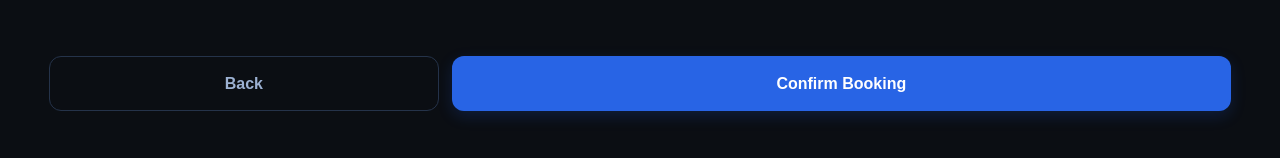
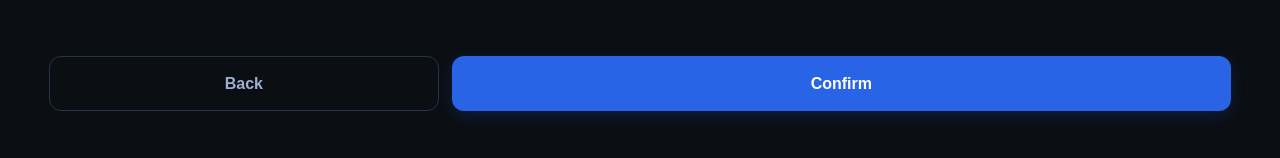
Before and after one commit to dhamechayagnik1-rgb/new-node-js-update, a React (Vite) app in the folder React_Web/React/: page /booking in a window 1280 px wide. Both pictures are taken after a click on the button "Continue". Shown: the part 1034-1192 px from the top of the page. Built offline with nearby package versions, Linux system fonts and the light colour scheme.

Commit message:
this is loading yes

```diff
--- a/React_Web/React/src/adminpanel/admin.jsx
+++ b/React_Web/React/src/adminpanel/admin.jsx
@@ -1,7 +1,7 @@
 import { useContext, useEffect, useState } from 'react'
 import './admin.css'
 import { DisplayContext } from '../context'
-import { collection, getDocs } from "firebase/firestore";
+import { collection, deleteDoc, doc, getDocs,onSnapshot  } from "firebase/firestore";
 import { db } from '../firebaseinit';
 function Admin() {
 
@@ -28,8 +28,32 @@ function Admin() {
 
         fetchDate()
 
+        const unsub =  onSnapshot(collection(db,"blogs"), (snapShot) => {
+            const blogs = snapShot.docs.map((doc) => {
+                    return{
+                        id: doc.id,
+                        ...doc.data()
+                    }
+                })
+                console.log(blogs);
+                setBlognew(blogs);
+        })
+
     }, [])
 
+
+    async function removeData(id) {
+        console.log("Delete ID:", id);
+
+        const docRef = doc(db, "blogs", id);
+
+        try {
+            await deleteDoc(docRef);
+            console.log("Document deleted successfully");
+        } catch (error) {
+            console.log("Delete error:", error);
+        }
+    }
 
 
 
@@ -46,7 +70,7 @@ function Admin() {
                 <div class="admi-list">
 
                     {blognew.map((blog, index) => (
-                        <div class="contact-cards">
+                        <div class="contact-cards" key={index}>
 
                             <div class="contact-infos">
 
@@ -79,7 +103,7 @@ function Admin() {
 
                             </div>
 
-                            <button class="remove-btn">
+                            <button class="remove-btn" onClick={() => removeData(blog.id)}>
                                 Remove
                             </button>
 
--- a/React_Web/React/src/booking_pages/MainBookingp.jsx
+++ b/React_Web/React/src/booking_pages/MainBookingp.jsx
@@ -23,12 +23,16 @@ function MainBookingp(props) {
     const [blogs, setBlogs] = useState([]);
     const [Text, setText] = useState("")
     const isAdmin = window.location.pathname === "/admin";
+    const [loading, setLoading] = useState(false);
 
 
     async function handleSubmit(e) {
 
+        setLoading(true);
         e.preventDefault();
 
+        try {
+            // Yaha tumhara Firebase / API wala code
             setBlogs([{
                 name: formData.name, mobile: formData.mobile
                 , email: formData.email, company: formData.company
@@ -46,6 +50,13 @@ function MainBookingp(props) {
             //console.log("Document written with ID: ", docRef.id);
             console.log(blogs);
             setformData({ text: "", name: "", mobile: "", email: "", company: "", content: "" });
+
+        } catch (error) {
+            console.error(error);
+
+        } finally {
+            setLoading(false);
+        }
 
     }
 
@@ -98,7 +109,7 @@ function MainBookingp(props) {
 
 
                     </div>
-                    <DisplayContext.Provider value={{ handleSubmit, slide, setSlide, active, setActive, formData, setformData, blogs, setBlogs }} >
+                    <DisplayContext.Provider value={{ handleSubmit, loading, setLoading, slide, setSlide, active, setActive, formData, setformData, blogs, setBlogs }} >
                         {slide == 1 ? <ThirdBooking /> : slide == 0 ? <FirstBookingPage /> : null}
                         {isAdmin ? (
                             <Admin />
--- a/React_Web/React/src/booking_pages/ThirdBooking.css
+++ b/React_Web/React/src/booking_pages/ThirdBooking.css
@@ -231,7 +231,7 @@ body {
 
 .confirm-btn {
     height: 55px;
-
+    width: 100%;
     border: none;
     border-radius: 12px;
 
@@ -246,6 +246,10 @@ body {
     box-shadow: 0 5px 15px rgba(30, 90, 220, 0.20);
 
     transition: 0.2s ease;
+
+    display: flex;
+    align-items: center;
+    justify-content: center;
 }
 
 .confirm-btn:hover {
@@ -257,6 +261,40 @@ body {
     transform: translateY(0);
 }
 
+
+/* Loading state */
+.confirm-btn.loading {
+    width: 55px;
+    height: 55px;
+    padding: 0;
+    margin: 0 auto;
+
+    border-radius: 50%;
+    background: #2864e5;
+
+    cursor: not-allowed;
+}
+
+
+/* Spinner */
+.confirm-loader {
+    width: 22px;
+    height: 22px;
+
+    border: 3px solid rgba(255, 255, 255, 0.35);
+    border-top: 3px solid #ffffff;
+
+    border-radius: 50%;
+
+    animation: confirmSpin 0.7s linear infinite;
+}
+
+
+@keyframes confirmSpin {
+    100% {
+        transform: rotate(360deg);
+    }
+}
 
 /* =========================
    MOBILE
--- a/React_Web/React/src/booking_pages/ThirdBooking.jsx
+++ b/React_Web/React/src/booking_pages/ThirdBooking.jsx
@@ -7,7 +7,8 @@ import { DisplayContext } from '../context'
 
 function ThirdBooking() {
 
-    const {slide,setSlide,setActive,active, formData, setformData,blogs, setBlogs,handleSubmit} = useContext(DisplayContext)
+
+    const {loading, setLoading, slide, setSlide, setActive, active, formData, setformData, blogs, setBlogs, handleSubmit } = useContext(DisplayContext)
 
     return (
 
@@ -24,7 +25,7 @@ function ThirdBooking() {
 
                         <div class="summary-item">
                             <span>Service:</span>
-                            <strong>{active == 1?"Software Development":"Taxation Advisory"}</strong>
+                            <strong>{active == 1 ? "Software Development" : "Taxation Advisory"}</strong>
                         </div>
 
 
@@ -53,12 +54,12 @@ function ThirdBooking() {
                                 required
                                 id="fullname"
                                 value={formData.name}
-                                onChange = {(e) => setformData({
+                                onChange={(e) => setformData({
                                     name: e.target.value,
-                                    mobile:formData.mobile,
-                                    email:formData.email,
-                                    company:formData.company,
-                                    content:formData.content
+                                    mobile: formData.mobile,
+                                    email: formData.email,
+                                    company: formData.company,
+                                    content: formData.content
                                 })}
                                 placeholder="Full name"
                             />
@@ -77,12 +78,12 @@ function ThirdBooking() {
                                 id="email"
                                 placeholder="Email address"
                                 value={formData.email}
-                                onChange = {(e) => setformData({
+                                onChange={(e) => setformData({
                                     name: formData.name,
-                                    mobile:formData.mobile,
-                                    email:e.target.value,
-                                    company:formData.company,
-                                    content:formData.content
+                                    mobile: formData.mobile,
+                                    email: e.target.value,
+                                    company: formData.company,
+                                    content: formData.content
                                 })}
                             />
                         </div>
@@ -100,12 +101,12 @@ function ThirdBooking() {
                                 required
                                 placeholder="Phone number"
                                 value={formData.mobile}
-                                onChange = {(e) => setformData({
+                                onChange={(e) => setformData({
                                     name: formData.name,
-                                    mobile:e.target.value,
-                                    email:formData.email,
-                                    company:formData.company,
-                                    content:formData.content
+                                    mobile: e.target.value,
+                                    email: formData.email,
+                                    company: formData.company,
+                                    content: formData.content
                                 })}
                             />
                         </div>
@@ -122,12 +123,12 @@ function ThirdBooking() {
                                 id="company"
                                 required
                                 value={formData.company}
-                                onChange = {(e) => setformData({
+                                onChange={(e) => setformData({
                                     name: formData.name,
-                                    mobile:formData.mobile,
-                                    email:formData.email,
-                                    company:e.target.value,
-                                    content:formData.content
+                                    mobile: formData.mobile,
+                                    email: formData.email,
+                                    company: e.target.value,
+                                    content: formData.content
                                 })}
                                 placeholder="Company name (optional)"
                             />
@@ -145,12 +146,12 @@ function ThirdBooking() {
                                 id="message"
                                 required
                                 value={formData.content}
-                                onChange = {(e) => setformData({
+                                onChange={(e) => setformData({
                                     name: formData.name,
-                                    mobile:formData.mobile,
-                                    email:formData.email,
-                                    company:formData.company,
-                                    content:e.target.value
+                                    mobile: formData.mobile,
+                                    email: formData.email,
+                                    company: formData.company,
+                                    content: e.target.value
                                 })}
                                 placeholder="Briefly describe what you need help with..."
                             ></textarea>
@@ -167,8 +168,16 @@ function ThirdBooking() {
                             Back
                         </button>
 
-                        <button type="submit" class="confirm-btn">
-                            Confirm Booking
+                        <button
+                            className={`confirm-btn ${loading ? "loading" : ""}`}
+                            disabled={loading}
+
+                        >
+                            {loading ? (
+                                <span className="confirm-loader"></span>
+                            ) : (
+                                "Confirm"
+                            )}
                         </button>
 
                     </div>
```
Lines whose indentation alone changed are shown as unchanged.
